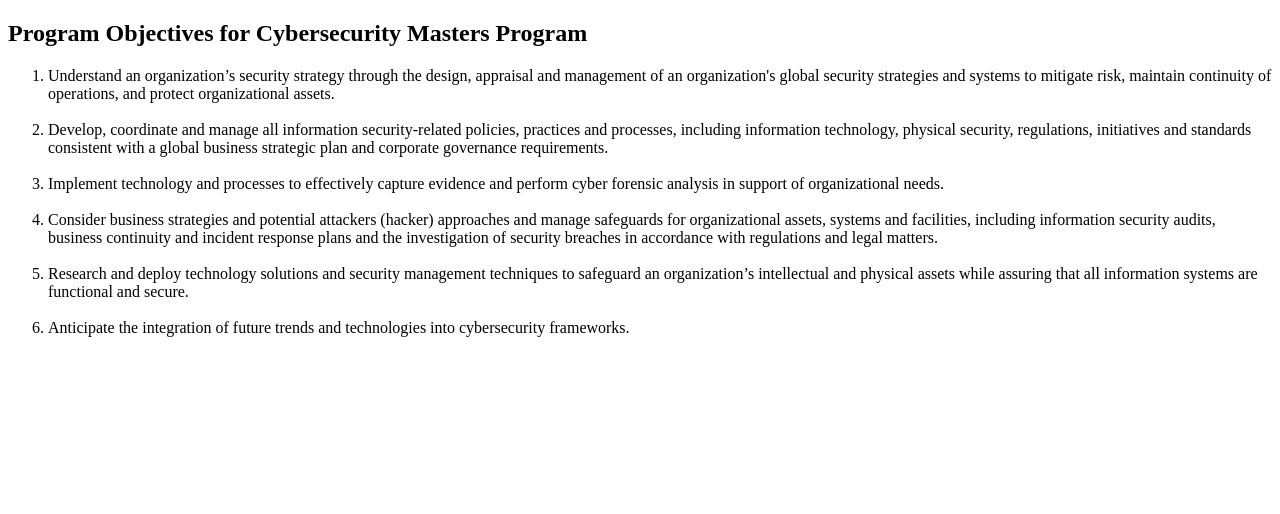
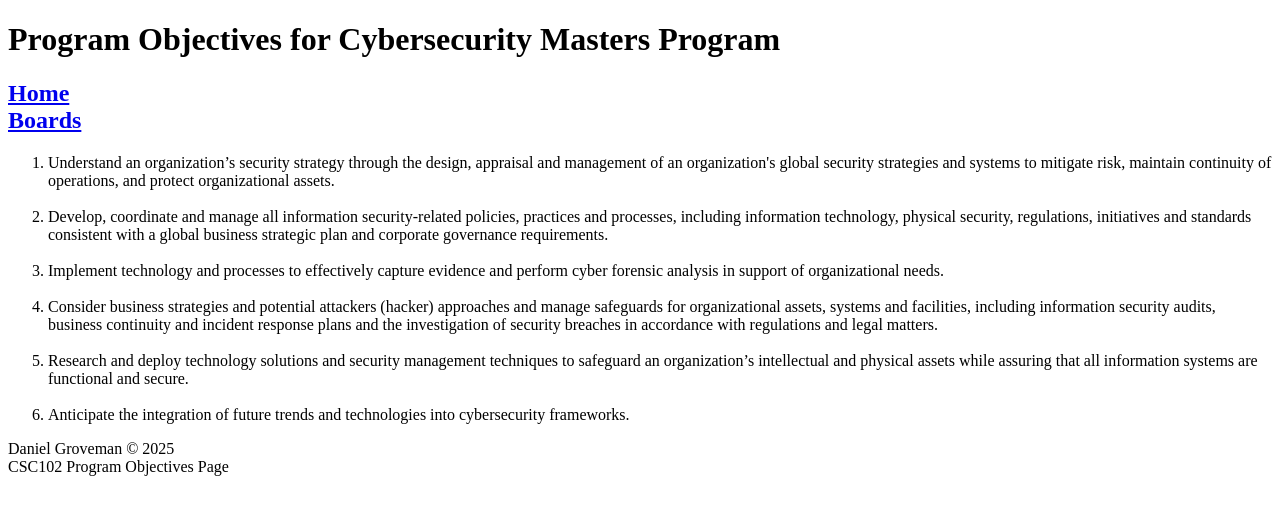
Before and after one commit to DanielUAT/CSC-102-Assignment-1.2, a plain HTML site: page boards.html in a window 1280 px wide. Drawn offline with Linux system fonts and the light colour scheme.

Commit message:
Added Links and Footers

```diff
--- a/boards.html
+++ b/boards.html
@@ -1,4 +1,4 @@
-<!-- Daniel Groveman-->
+<!-- Daniel Groveman November 6, 2025 -->
 <!DOCTYPE html> <!-- tells the browser that this is an HTML5 document -->
 <html lang="en">
 <head>
@@ -7,7 +7,15 @@
     <title>CSC102 Major program Objecives </title> <!-- title of the webpage-displays at the top of the browser tab -->
 </head>
 <body> <!-- content of the webpage goes inside the body tags -->
-   <h2> Program Objectives for Cybersecurity Masters Program</h2> <!-- main header of the webpage 2nd largest header font-->
+   <header>
+       <h1> Program Objectives for Cybersecurity Masters Program</h1> <!-- main header of the webpage 2nd largest header font-->
+   </header>
+   <nav>
+      <h2>
+       <a href="./index.html"> Home </a>  <br><!-- hyperlink to the home page -->
+      <a href="./boards.html" >Boards</a><br><!-- hyperlink to the boards page -->
+      </h2>
+   </nav>
    <p> <!-- defines a paragraph -->
         <ol> <!-- ordered list -->
            <li>Understand an organization’s security strategy through the design, appraisal and management of an organization's global security strategies and systems to mitigate risk, maintain continuity of operations, and protect organizational assets.</li>
@@ -23,6 +31,11 @@
            <li>Anticipate the integration of future trends and technologies into cybersecurity frameworks.</li>
         </ol> <!-- end of ordered list -->
    </p> <!-- end of paragraph -->
-
+   <footer>
+       <p> Daniel Groveman &copy; 2025  <!-- footer content with copyright symbol -->
+       <br>
+         CSC102 Program Objectives Page
+       </p>
+   </footer>
 </body> <!-- end of the body of the webpage -->
 </html> <!-- end of the HTML document -->
```
Also changed, not shown: index.html (+15 -2 lines).
